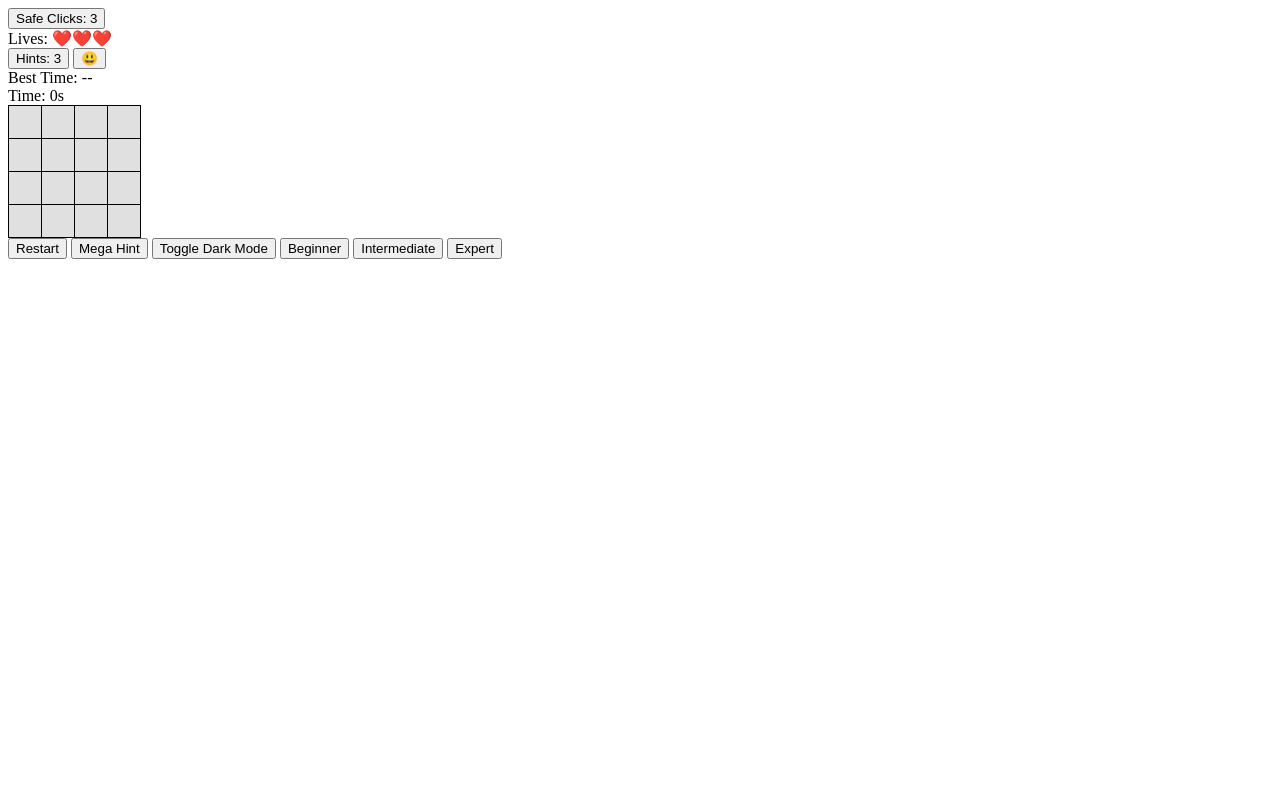
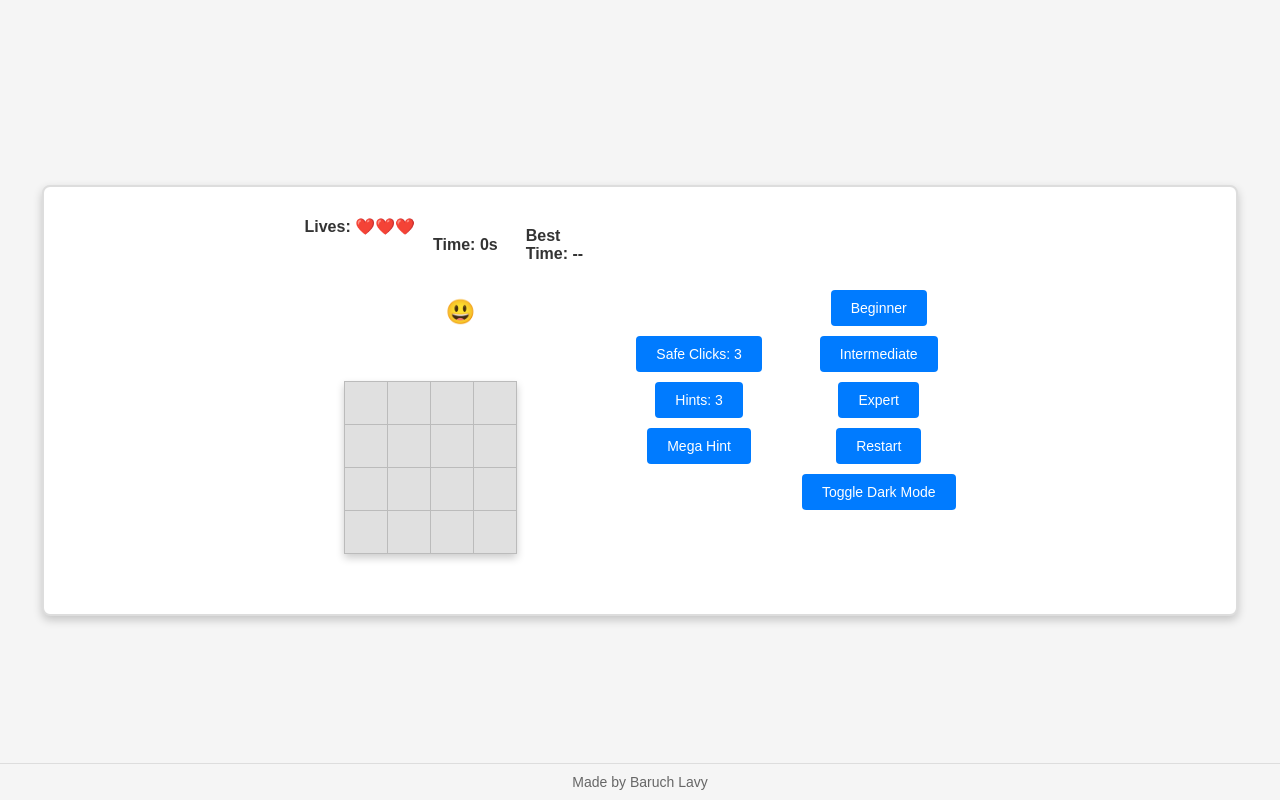
Before and after one commit to baruch-lavy/sprint-project, a plain HTML site: page index.html in a window 1280 px wide. Drawn offline with Linux system fonts and the light colour scheme.

Commit message:
Add files via upload

```diff
--- a/css/style.css
+++ b/css/style.css
@@ -1,48 +1,211 @@
+body {
+    display: flex;
+    flex-direction: column;
+    justify-content: center;
+    align-items: center;
+    min-height: 100vh;
+    margin: 0;
+    font-family: 'Arial', sans-serif;
+    background-color: #f5f5f5;
+    color: #333;
+    overflow-x: hidden;
+}
+
+.game-container {
+    display: flex;
+    justify-content: center;
+    align-items: center;
+    flex-wrap: wrap;
+    background-color: #ffffff;
+    border: 2px solid #ddd;
+    border-radius: 8px;
+    padding: 20px;
+    box-shadow: 0 4px 10px rgba(0, 0, 0, 0.2);
+    max-width: 90%;
+    width: 100%;
+}
+
 .board {
     border-collapse: collapse;
+    margin:40px ;
+    box-shadow: 0 4px 8px rgba(0, 0, 0, 0.2);
 }
 
 .board td {
-    width: 30px;
-    height: 30px;
-    border: 1px solid #000;
+    width: 40px;
+    height: 40px;
+    border: 1px solid #bbb;
     text-align: center;
     vertical-align: middle;
     cursor: pointer;
 }
 
+.lives {
+    display: flex;
+    gap: 5px;
+    font-size: 16px;
+    font-weight: bold;
+    white-space: nowrap;
+}
+
+
+.timer {
+    display: flex;
+    justify-content: center;
+    align-items: center;
+    margin: 10px;
+    font-size: 16px;
+    font-weight: bold;
+    width: 100%;
+}
+
+.best-time {
+    display: flex;
+    justify-content: center;
+    align-items: center;
+    margin: 10px ;
+    font-size: 16px;
+    font-weight: bold;
+    width: 100%;
+}
+
+.smiley-container {
+    margin: 2px 0 5px;
+    text-align: center;
+}
+
+.smiley {
+    font-size: 24px;
+    background: none;
+    border: none;
+    cursor: pointer;
+    transition: transform 0.2s;
+}
+
+.smiley:hover {
+    transform: scale(1.2);
+}
+
 .cell {
     background-color: #e0e0e0;
-    text-align: center;
-    vertical-align: middle;
-    font-size: 20px;
+    font-size: 18px;
     cursor: pointer;
     user-select: none;
+    transition: background-color 0.3s, color 0.3s;
+}
+
+.cell:hover {
+    background-color: #cccccc;
 }
 
 .cell.revealed {
-    background-color: #d0d0d0;
+    background-color: #f0f0f0;
+    color: #333;
+    font-weight: bold;
+    transition: transform 0.2s;
+    transform: scale(1.1);
 }
 
 .cell.flagged {
-    background-color: #ffeb3b;
+    background-color: #ffd700;
+    color: black;
+    font-weight: bold;
+    border: 2px solid #c0a000;
 }
 
 .cell.mine {
-    background-color: #f44336;
+    background-color: #ff4d4d;
+    color: white;
+    font-weight: bold;
+    border: 2px solid #d32f2f;
+}
+
+.hint-revealed {
+    background-color: #ffecb3;
+    opacity: 0.9;
+}
+
+.stats {
+    display: flex;
+    justify-content: space-between;
+    margin: 10px 0;
+    font-size: 16px;
+    font-weight: bold;
+    width: 100%;
+}
+
+.controls-left,
+.controls-right {
+    display: flex;
+    flex-direction: column;
+    justify-content: center;
+    align-items: center;
+    margin: 0 20px;
+}
+
+.controls-left button,
+.controls-right button {
+    margin: 5px 0;
+}
+
+button {
+    background-color: #007bff;
+    color: white;
+    border: none;
+    border-radius: 4px;
+    padding: 10px 20px;
+    font-size: 14px;
+    cursor: pointer;
+    margin: 5px;
+    transition: background-color 0.3s ease;
+}
+
+button:hover {
+    background-color: #0056b3;
+}
+
+button:disabled {
+    background-color: #cccccc;
+    cursor: not-allowed;
+}
+
+.dark-mode button {
+    background-color: #444;
+    color: white;
+}
+
+footer {
+    position: fixed;
+    bottom: 0;
+    width: 100%;
+    background-color: #f5f5f5;
+    text-align: center;
+    padding: 10px 0;
+    font-size: 14px;
+    color: #666;
+    border-top: 1px solid #ddd;
 }
 
 body.dark-mode {
     background-color: #121212;
+    color: #ffffff;
+}
+
+.dark-mode .game-container {
+    background-color: #333;
+    border-color: #444;
+}
+
+.dark-mode .cell {
+    background-color: #444;
     color: white;
 }
 
-.dark-mode .cell {
-    background-color: #333;
-    color: white;
+.dark-mode .cell:hover {
+    background-color: #555;
 }
 
-.hint-revealed {
-    background-color: yellow;
-    opacity: 0.8;
+.dark-mode .cell.revealed {
+    background-color: #555;
+    color: #fff;
 }
--- a/index.html
+++ b/index.html
@@ -4,30 +4,52 @@
 <head>
     <meta charset="UTF-8">
     <meta name="viewport" content="width=device-width, initial-scale=1.0">
-    <title>mine-swipper</title>
+    <title>Minesweeper</title>
     <link rel="stylesheet" href="css/style.css">
 </head>
 
-<body onload = "onInit()">
-    <button class="safe-click" onclick="onSafeClick()">Safe Clicks: 3</button>
+<body onload="onInit()">
+    <!-- Game Container -->
+    <div class="game-container">
+        <!-- Center Section -->
+        <div>
+            <!-- <h1>Minesweeper</h1> -->
+            <div class="stats">
                 <div class="lives">Lives: ❤️❤️❤️</div>
-    <button class="hint" onclick="activateHint()">Hints: 3</button>
+                <div class="timer">Time: 0s</div>
+                <div class="best-time">Best Time: --</div>
+            </div>
+
+            <!-- Smiley Button -->
+            <div class="smiley-container">
                 <button class="smiley" onclick="onInit()">😃</button>
+            </div>
 
-
-    <div class="best-time">Best Time: --</div>
-    <div class="timer">Time: 0s</div>
-    <div>
+            <!-- Board -->
             <table class="board"></table>
         </div>
-    <button onclick="onInit()">Restart</button>
+
+        <!-- Left Controls -->
+        <div class="controls-left">
+            <button class="safe-click" onclick="onSafeClick()">Reveal random cell: 3</button>
+            <button class="hint" onclick="activateHint()">Hints: 3</button>
             <button class="mega-hint" onclick="activateMegaHint()">Mega Hint</button>
-    <button onclick="toggleDarkMode()">Toggle Dark Mode</button>
+        </div>
 
+        <!-- Right Controls -->
+        <div class="controls-right">
             <button onclick="setLevel(4, 2)">Beginner</button>
             <button onclick="setLevel(8, 14)">Intermediate</button>
             <button onclick="setLevel(12, 32)">Expert</button>
+            <button class="restart" onclick="onInit()">Restart</button>
+            <button onclick="toggleDarkMode()">Toggle Dark Mode</button>
+        </div>
+    </div>
+    <footer>
+        Made by Baruch Lavy
+    </footer>
 
+    <!-- Scripts -->
     <script src="js/main.js"></script>
     <script src="js/utils.js"></script>
 </body>
--- a/js/main.js
+++ b/js/main.js
@@ -138,9 +138,6 @@ function onCellClicked(elCell, i, j) {
         gGame.minesPlaced = true
     }
 
-    cell.isShown = true
-    gGame.shownCount++
-
     if (cell.isMine) {
         gGame.lives--
         updateLivesUI()
@@ -157,17 +154,19 @@ function onCellClicked(elCell, i, j) {
             console.log(`You clicked a mine! Lives remaining: ${gGame.lives}`)
             return
         }
-    } else {
-        elCell.innerHTML = cell.minesAroundCount || ''
-        elCell.classList.add('revealed')
     }
 
+    cell.isShown = true
+    gGame.shownCount++
+
+    elCell.innerHTML = cell.minesAroundCount || ''
+    elCell.classList.add('revealed')
 
     if (cell.minesAroundCount === 0) {
         expandShown(gBoard, i, j)
         renderBoard(gBoard)
+    }
 
-    }
     checkGameOver()
 }
 
@@ -430,10 +429,9 @@ function getBestTime(level) {
 function onSafeClick() {
     if (!gGame.isOn || gGame.safeClicks <= 0) return
 
-    // Find all safe, unrevealed cells
     const safeCells = []
-    for (let i = 0; i < gBoard.length; i++) { // Use let instead of var
-        for (let j = 0; j < gBoard[i].length; j++) { // Use let instead of var
+    for (let i = 0; i < gBoard.length; i++) {
+        for (let j = 0; j < gBoard[i].length; j++) {
             const cell = gBoard[i][j]
             if (!cell.isMine && !cell.isShown && !cell.isMarked) {
                 safeCells.push({ i, j })
@@ -446,7 +444,6 @@ function onSafeClick() {
         return
     }
 
-    // Pick a random safe cell and reveal it
     const randIdx = Math.floor(Math.random() * safeCells.length)
     const { i, j } = safeCells[randIdx]
     const cell = gBoard[i][j]
@@ -454,11 +451,9 @@ function onSafeClick() {
     cell.isShown = true
     gGame.safeClicks--
 
-    // Update the safe click button
     const elSafeClickBtn = document.querySelector('.safe-click')
     elSafeClickBtn.innerText = `Safe Clicks: ${gGame.safeClicks}`
 
-    // Re-render the board
     renderBoard(gBoard)
 
     checkGameOver()
```
Lines whose indentation alone changed are shown as unchanged.
